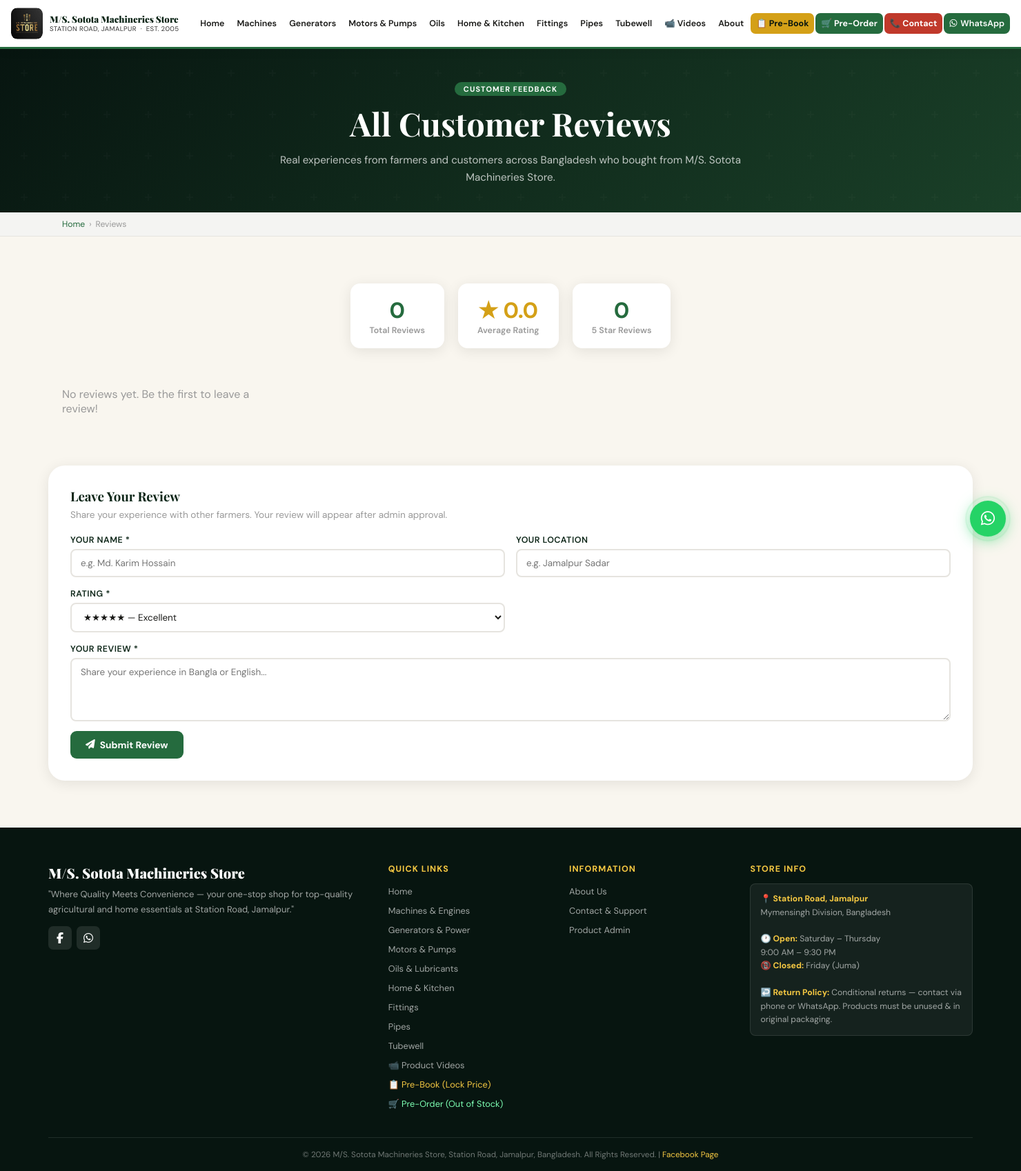
After one commit to Anik2059/sotota-machineries-website, a Flask app: page /reviews in a window 1480 px wide. The commit adds this page. Shown: the whole page at 69% size. Run offline with Flask 3, Linux system fonts and the light colour scheme.

Commit message:
add reviews page with date and see all button

```diff
--- a/app.py
+++ b/app.py
@@ -109,7 +109,7 @@ def index():
                                  .order_by(Product.created_at.desc()).limit(10).all()
     categories    = Category.query.filter_by(is_active=True).order_by(Category.sort_order).all()
     reviews       = Review.query.filter_by(is_approved=True)\
-                                .order_by(Review.created_at.desc()).limit(20).all()
+                                .order_by(Review.created_at.desc()).limit(8).all()
     prebook_offers_data = PreBookOffer.query.filter_by(is_active=True)\
                                            .order_by(PreBookOffer.sort_order).limit(10).all()
     return render_template('index.html',
@@ -382,6 +382,12 @@ def submit_review():
 
 
 # ──────────────────────────────────────────────────────────────────────
+@app.route('/reviews')
+def all_reviews():
+    reviews = Review.query.filter_by(is_approved=True)                          .order_by(Review.created_at.desc()).all()
+    return render_template('reviews.html', reviews=reviews)
+
+
 # JSON API  (used by frontend JS for dynamic loading)
 # ──────────────────────────────────────────────────────────────────────
 
--- /dev/null
+++ b/templates/reviews.html
@@ -0,0 +1,80 @@
+{% extends "base.html" %}
+{% block title %}Customer Reviews – M/S. Sotota Machineries Store | Jamalpur{% endblock %}
+{% block meta_desc %}Read real customer reviews from farmers across Jamalpur, Mymensingh, Tangail, Netrokona, and Sherpur about M/S. Sotota Machineries Store.{% endblock %}
+
+{% block content %}
+<section class="page-hero">
+  <div class="ph-inner">
+    <span class="sec-label">Customer Feedback</span>
+    <h1>All Customer Reviews</h1>
+    <p>Real experiences from farmers and customers across Bangladesh who bought from M/S. Sotota Machineries Store.</p>
+  </div>
+</section>
+<div class="breadcrumb"><div class="bc-wrap"><a href="{{ url_for('index') }}">Home</a><span>›</span><span>Reviews</span></div></div>
+
+<section class="section section-alt">
+  <div class="container">
+
+    <!-- Stats bar -->
+    <div style="display:flex;gap:20px;flex-wrap:wrap;justify-content:center;margin-bottom:36px;" class="reveal">
+      <div style="background:#fff;border-radius:14px;padding:18px 28px;text-align:center;box-shadow:var(--sh);min-width:120px;">
+        <div style="font-size:2rem;font-weight:900;color:var(--g3);">{{ reviews|length }}</div>
+        <div style="font-size:.78rem;color:var(--tlt);font-weight:600;">Total Reviews</div>
+      </div>
+      <div style="background:#fff;border-radius:14px;padding:18px 28px;text-align:center;box-shadow:var(--sh);min-width:120px;">
+        <div style="font-size:2rem;font-weight:900;color:var(--gold);">★ {{ "%.1f"|format(reviews|map(attribute='rating')|sum / reviews|length) if reviews else '0.0' }}</div>
+        <div style="font-size:.78rem;color:var(--tlt);font-weight:600;">Average Rating</div>
+      </div>
+      <div style="background:#fff;border-radius:14px;padding:18px 28px;text-align:center;box-shadow:var(--sh);min-width:120px;">
+        <div style="font-size:2rem;font-weight:900;color:var(--g3);">{{ reviews|selectattr('rating','equalto',5)|list|length }}</div>
+        <div style="font-size:.78rem;color:var(--tlt);font-weight:600;">5 Star Reviews</div>
+      </div>
+    </div>
+
+    <!-- All reviews grid -->
+    <div class="rev-grid">
+      {% for r in reviews %}
+      <article class="rev-card reveal">
+        <div class="rev-stars">{% for i in range(r.rating) %}★{% endfor %}{% for i in range(5 - r.rating) %}☆{% endfor %}</div>
+        <p class="rev-text">"{{ r.review_text }}"</p>
+        <div class="rev-author">
+          <div class="rev-av">{{ r.reviewer_name[0] }}</div>
+          <div>
+            <div class="rev-name">{{ r.reviewer_name }}</div>
+            {% if r.reviewer_location %}<div class="rev-loc">📍 {{ r.reviewer_location }}</div>{% endif %}
+            <div class="rev-loc" style="color:var(--tlt);font-size:.68rem;margin-top:2px;">🗓️ {{ r.created_at.strftime("%d %b %Y") }}</div>
+          </div>
+        </div>
+      </article>
+      {% else %}
+      <p style="color:var(--tlt);padding:20px;">No reviews yet. Be the first to leave a review!</p>
+      {% endfor %}
+    </div>
+
+    <!-- Leave a review form -->
+    <div style="margin-top:52px;background:#fff;border-radius:var(--rxl);padding:32px;box-shadow:var(--sh);" class="reveal" id="leave-review">
+      <h3 style="font-family:var(--fh);color:var(--g1);margin-bottom:6px;">Leave Your Review</h3>
+      <p style="color:var(--tlt);font-size:.85rem;margin-bottom:20px;">Share your experience with other farmers. Your review will appear after admin approval.</p>
+      <form action="{{ url_for('submit_review') }}" method="POST">
+        <div class="form-grid" style="margin-bottom:14px;">
+          <div class="form-group"><label>Your Name *</label><input type="text" name="name" required placeholder="e.g. Md. Karim Hossain"/></div>
+          <div class="form-group"><label>Your Location</label><input type="text" name="location" placeholder="e.g. Jamalpur Sadar"/></div>
+          <div class="form-group">
+            <label>Rating *</label>
+            <select name="rating">
+              <option value="5">★★★★★ — Excellent</option>
+              <option value="4">★★★★☆ — Very Good</option>
+              <option value="3">★★★☆☆ — Good</option>
+              <option value="2">★★☆☆☆ — Fair</option>
+              <option value="1">★☆☆☆☆ — Poor</option>
+            </select>
+          </div>
+          <div class="form-group full"><label>Your Review *</label><textarea name="review" rows="4" required placeholder="Share your experience in Bangla or English..."></textarea></div>
+        </div>
+        <button type="submit" class="btn btn-green"><i class="fas fa-paper-plane"></i> Submit Review</button>
+      </form>
+    </div>
+
+  </div>
+</section>
+{% endblock %}
```
Also changed, not shown: templates/index.html (+9 -23 lines).
